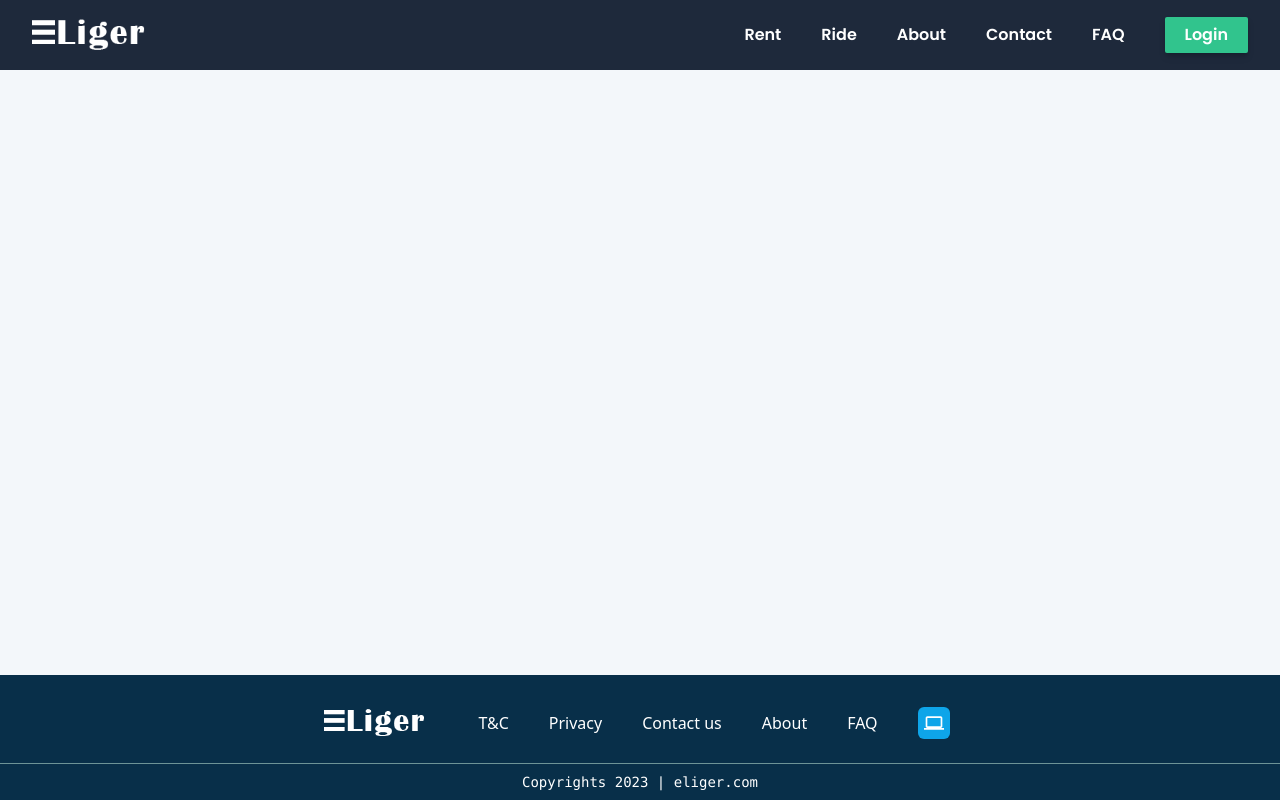
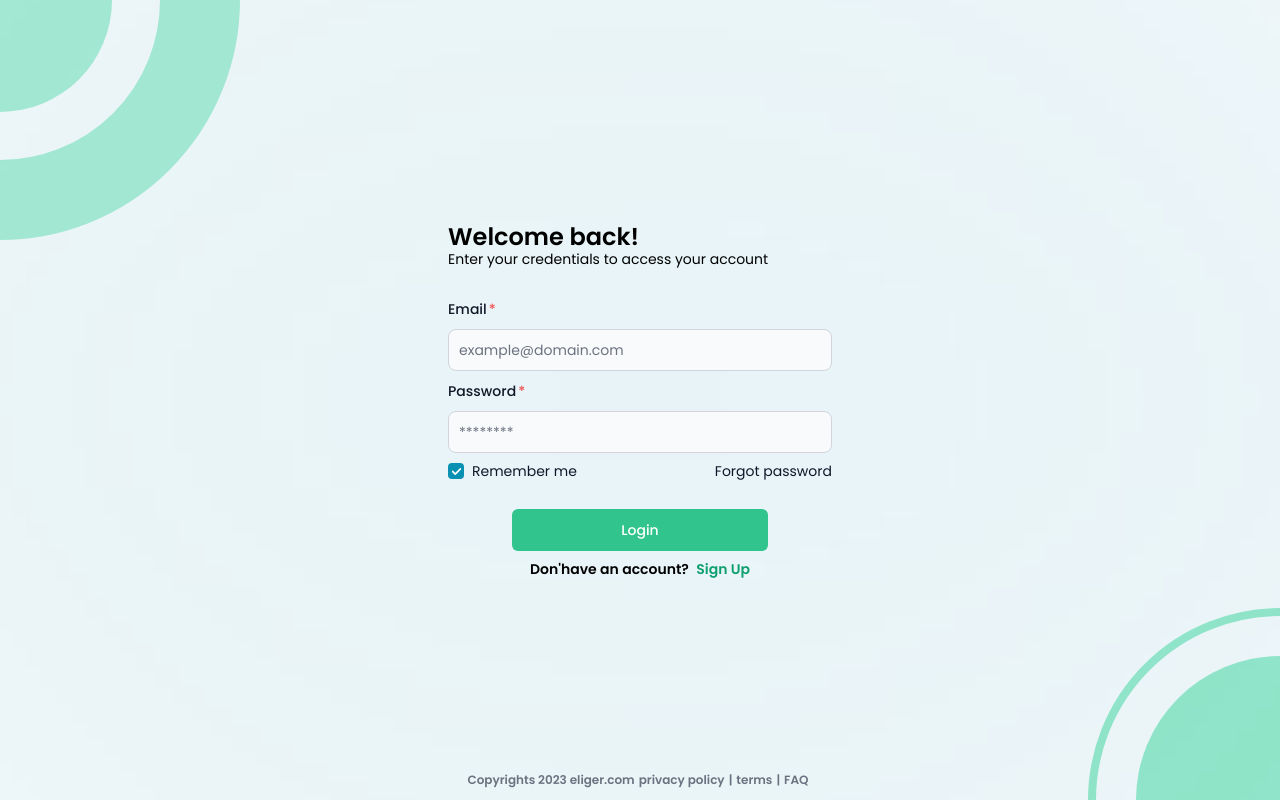
Before and after one commit to kavindu-mane/Eliger, a React (Create React App) app: page /login in a window 1280 px wide. Built offline with nearby package versions, Linux system fonts and the light colour scheme; a web font is replaced by a local one.

Commit message:
create Login page

```diff
--- a/src/pages/Login.jsx
+++ b/src/pages/Login.jsx
@@ -1,22 +1,125 @@
 import React, { lazy } from "react";
-const Header = lazy(() => import("../components/Header"));
-const Footer = lazy(() => import("../components/Footer"));
+import { Button, Label, Checkbox, TextInput, Radio } from "flowbite-react";
+const Circles = lazy(() => import("../components/Circles"));
 const BackgroundEffect = lazy(() => import("../components/BackgroundEffect"));
 
-const Login = () => {
+const Register = () => {
   return (
     <React.Fragment>
-      <div className="flex min-h-screen flex-col items-center justify-between">
-        <Header />
-        {/* middle container */}
-        <div className="relative flex h-full w-screen flex-col items-center">
-          {/* bluer effect */}
-          <BackgroundEffect />
+      {/* outer div */}
+      <div className="relative flex min-h-screen w-screen font-Poppins">
+        {/* background effect */}
+        <BackgroundEffect />
+        {/* round effect component */}
+        <Circles />
+
+        {/* form */}
+        <div className="flex h-full min-h-screen w-full items-center justify-center px-5 sm:px-10">
+          <form className="my-16 flex w-full max-w-sm flex-col gap-2 lg:my-5">
+            {/* welcome */}
+            <h1 className="text-2xl font-semibold ">Welcome back!</h1>
+            {/* subtitle */}
+            <p className="-mt-3 mb-5 text-sm">
+              Enter your credentials to access your account
+            </p>
+
+            {/* email */}
+            <div>
+              <div className="mb-2 block">
+                <Label
+                  htmlFor="email"
+                  value="Email"
+                  className="after:ml-0.5 after:text-red-500 after:content-['*']"
+                />
+              </div>
+              <TextInput
+                id="email"
+                name="email"
+                placeholder="example@domain.com"
+                required
+                type="email"
+                className="inputs"
+              />
+            </div>
+
+            {/* password */}
+            <div>
+              <div className="mb-2 block">
+                <Label
+                  htmlFor="password"
+                  value="Password"
+                  className="after:ml-0.5 after:text-red-500 after:content-['*']"
+                />
+              </div>
+              <TextInput
+                id="password"
+                name="password"
+                required
+                type="password"
+                placeholder="********"
+                className="inputs"
+              />
+            </div>
+            {/*checkbox*/}
+            <div className="flex max-w-lg justify-between gap-4">
+              <div className="flex items-center gap-2">
+                <Checkbox defaultChecked id="accept" name="accept" />
+                <Label
+                  className="flex font-normal text-slate-900 dark:text-gray-200"
+                  htmlFor="accept"
+                >
+                  Remember me
+                </Label>
+              </div>
+              <a
+                className="text-sm text-slate-900 hover:text-green-500 dark:text-gray-200 hover:dark:text-emerald-400"
+                href="/forget"
+              >
+                Forgot password
+              </a>
+            </div>
+
+            {/* submit */}
+            <Button
+              type="submit"
+              name="join"
+              value="join"
+              className="mt-5 w-2/3 place-self-center rounded-md bg-green-400 duration-300 ease-in dark:bg-emerald-400"
+            >
+              Login
+            </Button>
+
+            {/* login */}
+            <div className="text-center text-sm font-semibold">
+              Don'have an account?{" "}
+              <a
+                href="/login"
+                className="ms-1 text-green-500 dark:text-emerald-400"
+              >
+                Sign Up
+              </a>
+            </div>
+          </form>
         </div>
-        <Footer />
+
+        {/* footer */}
+        <div className="absolute bottom-3 start-0 w-full text-center text-xs font-semibold text-gray-500">
+          Copyrights 2023 eliger.com
+          <a href="/privacy" target="_blank" className="mx-1">
+            privacy policy
+          </a>
+          |
+          <a href="/terms" target="_blank" className="mx-1">
+            terms
+          </a>
+          |
+          <a href="/faq" target="_blank" className="mx-1">
+            FAQ
+          </a>
+        </div>
       </div>
     </React.Fragment>
   );
 };
 
-export default Login;
+export default Register;
```
